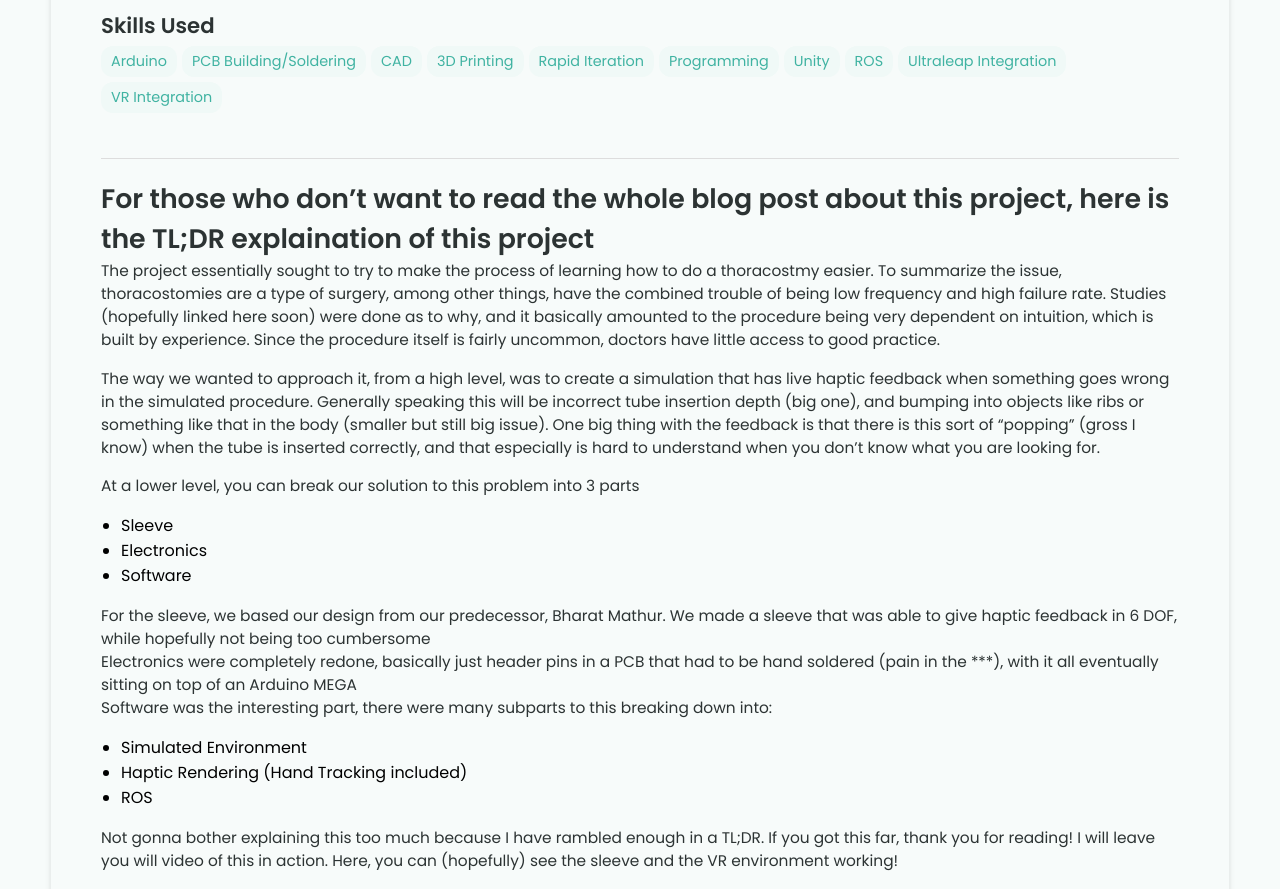
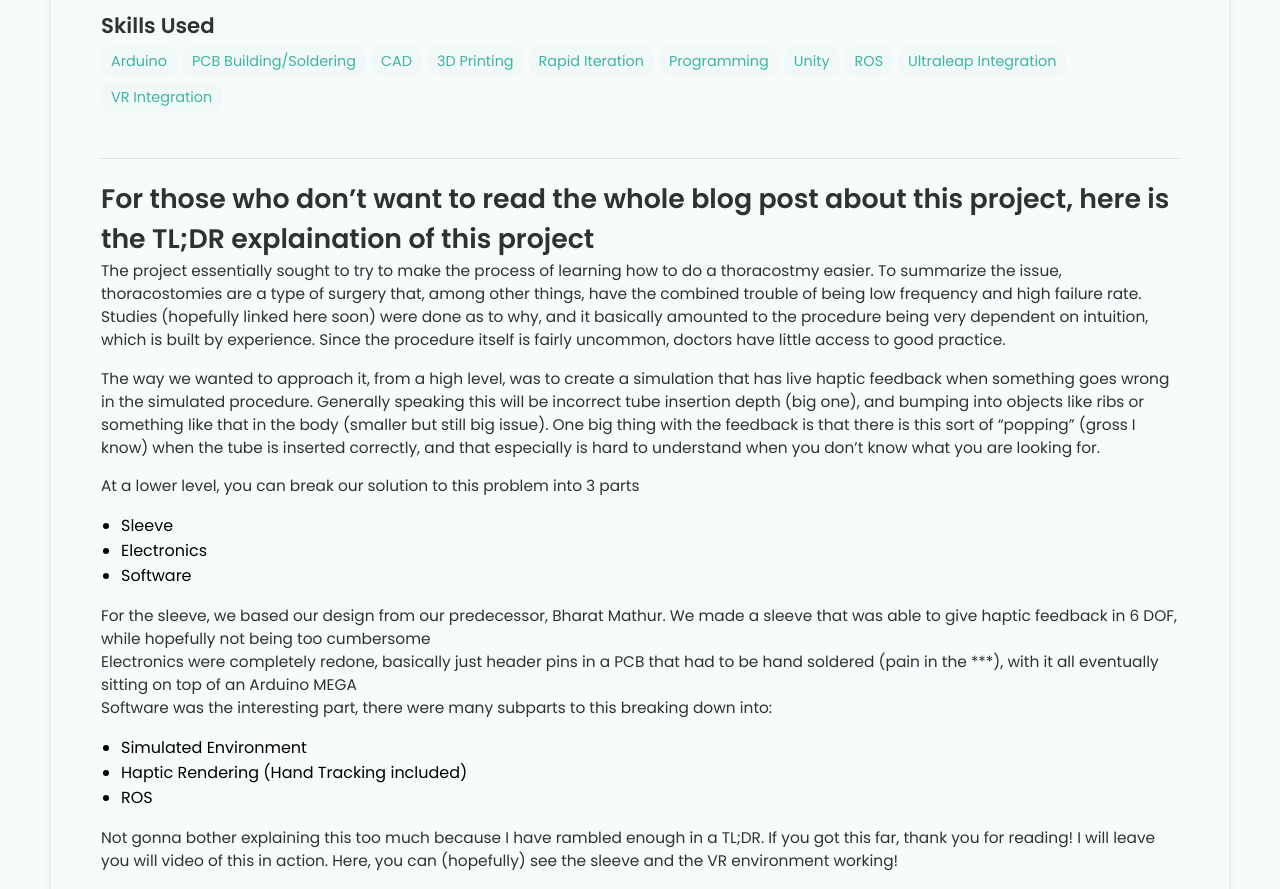
Before and after one commit to ShinKai001/goblin_Japanese, a Jekyll site: the page built from _projects/capstone-project/index.md, in a window 1280 px wide and 900 px high, scrolled down 697 px, cut to the strip 0-889 px from the top of the window. Built offline with Jekyll 4.4.1, drawn with Linux system fonts in a browser that asks for light colours; some of the changed text lies outside the part shown.

Commit message:
Update thoracostomy project overview and training methods
Clarified the explanation of thoracostomy and added context about training methods.

```diff
--- a/_projects/capstone-project/index.md
+++ b/_projects/capstone-project/index.md
@@ -18,8 +18,9 @@ main-image: /hero2.jpg
 
 ---
 # For those who don't want to read the whole blog post about this project, here is the TL;DR explaination of this project
+
 The project essentially sought to try to make the process of learning how to do a thoracostmy easier.
-To summarize the issue, thoracostomies are a type of surgery, among other things, have the combined trouble of being low frequency and high failure rate. Studies (hopefully linked here soon) were done as to why, and it basically amounted to the procedure being very dependent on intuition, which is built by experience. Since the procedure itself is fairly uncommon, doctors have little access to good practice.
+To summarize the issue, thoracostomies are a type of surgery that, among other things, have the combined trouble of being low frequency and high failure rate. Studies (hopefully linked here soon) were done as to why, and it basically amounted to the procedure being very dependent on intuition, which is built by experience. Since the procedure itself is fairly uncommon, doctors have little access to good practice.
 
 The way we wanted to approach it, from a high level, was to create a simulation that has live haptic feedback when something goes wrong in the simulated procedure. Generally speaking this will be incorrect tube insertion depth (big one), and bumping into objects like ribs or something like that in the body (smaller but still big issue). One big thing with the feedback is that there is this sort of "popping" (gross I know) when the tube is inserted correctly, and that especially is hard to understand when you don't know what you are looking for.
 
```
Also changed, not shown: other parts of _projects/capstone-project/index.md (+3 -0 lines).
